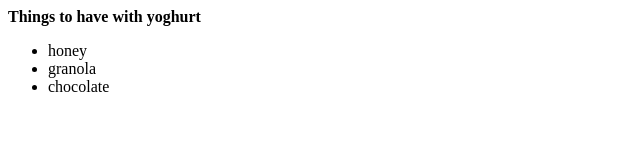
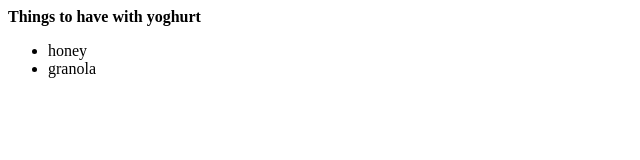
Before and after one commit to Miriamrob/code-first-intuit, a plain HTML site: page index.html in a window 1280 px wide. Shown: the full height of the page, 0-640 px from the left. Drawn offline with Linux system fonts and the light colour scheme.

Commit message:
remove chocolate

```diff
--- a/index.html
+++ b/index.html
@@ -2,5 +2,4 @@
 <ul>
   <li> honey</li>
   <li> granola </li>
-  <li> chocolate </li>
 </ul>
```
